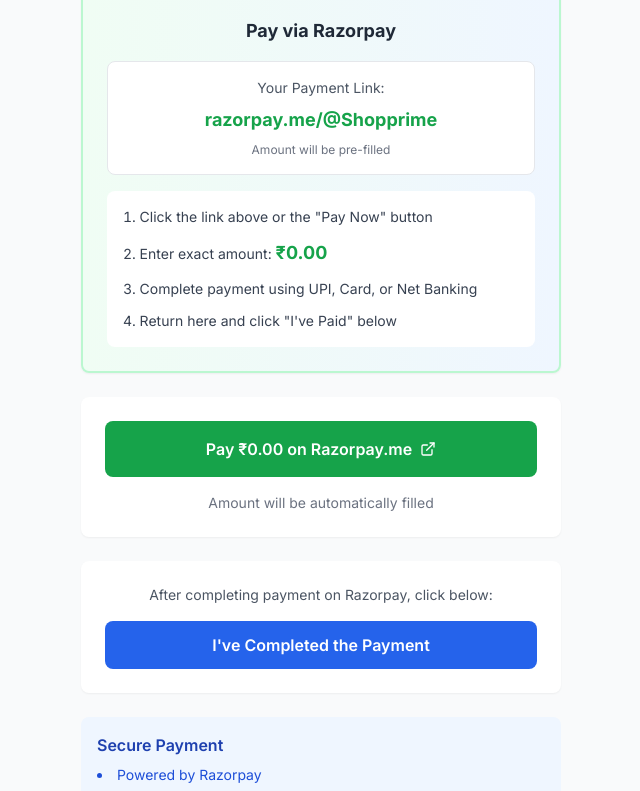
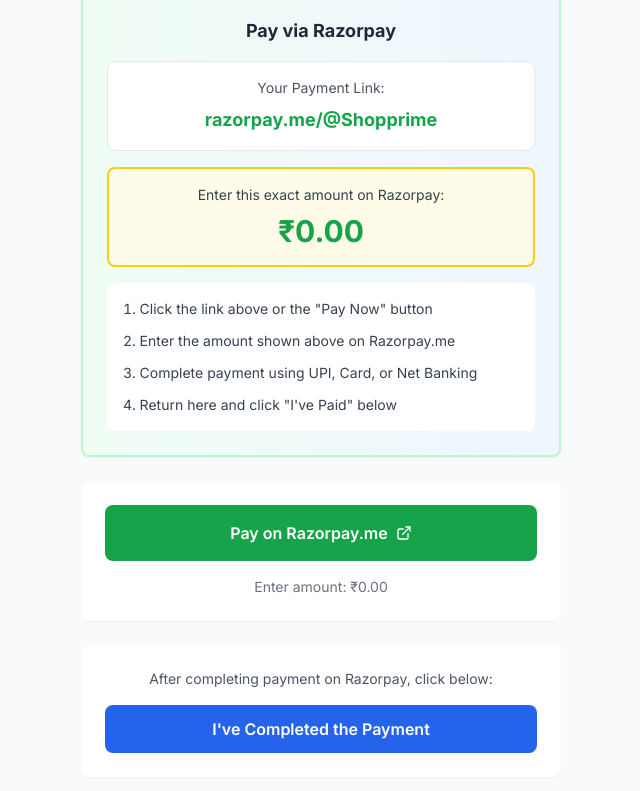
Before and after one commit to saibalajisinghrajput-glitch/shop-prime-, a React (Vite) app in the folder client/: page /upi-payment/1 in a window 1280 px wide. Shown: the part 529-1320 px from the top of the page, without its empty margins (319-959 px from the left). Built offline with nearby package versions, Linux system fonts and the light colour scheme; no server answers.

Commit message:
Fix Razorpay.me link - remove query params, show amount prominently

```diff
--- a/client/src/pages/UPIPayment.jsx
+++ b/client/src/pages/UPIPayment.jsx
@@ -34,9 +34,8 @@
   };
 
   const handlePayment = () => {
-    // Open Razorpay.me payment link with amount pre-filled
-    const amountInRupees = totalPrice.toFixed(2);
-    window.open(`https://razorpay.me/@Shopprime?amount=${amountInRupees}`, '_blank');
+    // Open Razorpay.me payment link
+    window.open('https://razorpay.me/@Shopprime', '_blank');
   };
 
   const handleConfirmPayment = () => {
@@ -108,19 +107,23 @@
           <div className="bg-white rounded-lg p-4 mb-4 text-center border border-gray-200">
             <p className="text-sm text-gray-600 mb-2">Your Payment Link:</p>
             <a
-              href={`https://razorpay.me/@Shopprime?amount=${totalPrice.toFixed(2)}`}
+              href="https://razorpay.me/@Shopprime"
               target="_blank"
               rel="noopener noreferrer"
               className="text-green-600 font-bold text-lg hover:underline break-all"
             >
               razorpay.me/@Shopprime
             </a>
-            <p className="text-xs text-gray-500 mt-2">Amount will be pre-filled</p>
+          </div>
+
+          <div className="bg-yellow-50 border-2 border-yellow-400 rounded-lg p-4 mb-4">
+            <p className="text-center text-sm text-gray-700 mb-2">Enter this exact amount on Razorpay:</p>
+            <p className="text-center text-3xl font-bold text-green-600">₹{totalPrice.toFixed(2)}</p>
           </div>
 
           <ol className="text-sm text-gray-700 space-y-3 list-decimal list-inside bg-white rounded-lg p-4">
             <li>Click the link above or the "Pay Now" button</li>
-            <li>Enter exact amount: <strong className="text-green-600 text-lg">₹{totalPrice.toFixed(2)}</strong></li>
+            <li>Enter the amount shown above on Razorpay.me</li>
             <li>Complete payment using UPI, Card, or Net Banking</li>
             <li>Return here and click "I've Paid" below</li>
           </ol>
@@ -129,15 +132,15 @@
         {/* Pay Now Button */}
         <div className="bg-white rounded-lg shadow-sm p-6 mb-6">
           <a
-            href={`https://razorpay.me/@Shopprime?amount=${totalPrice.toFixed(2)}`}
+            href="https://razorpay.me/@Shopprime"
             target="_blank"
             rel="noopener noreferrer"
             className="w-full bg-green-600 text-white py-4 rounded-lg font-semibold hover:bg-green-700 transition-colors flex items-center justify-center gap-2 block text-center"
           >
-            Pay ₹{totalPrice.toFixed(2)} on Razorpay.me <FiExternalLink />
+            Pay on Razorpay.me <FiExternalLink />
           </a>
           <p className="text-center text-sm text-gray-500 mt-4">
-            Amount will be automatically filled
+            Enter amount: ₹{totalPrice.toFixed(2)}
           </p>
         </div>
 
```
